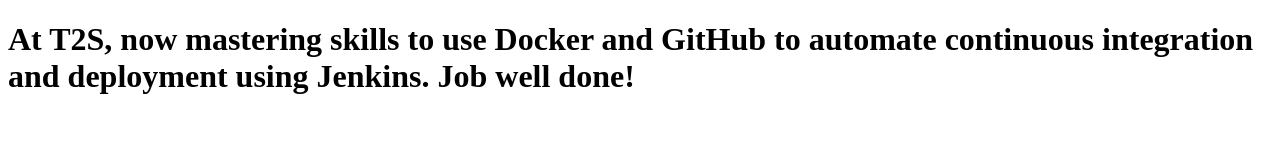
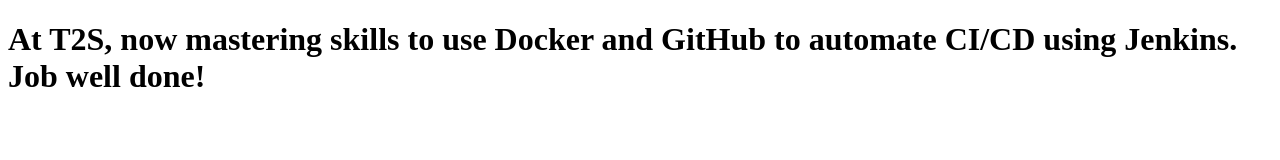
Before and after one commit to Here2ServeU/jenkins-github-docker, a plain HTML site: page t2s-website/index.html in a window 1280 px wide. Drawn offline with Linux system fonts and the light colour scheme.

Commit message:
Adding install-jenkins.sh file

```diff
--- a/t2s-website/index.html
+++ b/t2s-website/index.html
@@ -1,14 +1,16 @@
 <!-- index.html -->
 <!DOCTYPE html>
 <html lang="en">
+
 <head>
-  <meta charset="UTF-8">
-  <meta name="viewport" content="width=device-width, initial-scale=1.0">
-  <title>T2S Website</title>
+    <meta charset="UTF-8">
+    <meta name="viewport" content="width=device-width, initial-scale=1.0">
+    <title>T2S Website</title>
 </head>
+
 <body>
-  <h1>At T2S, now mastering skills to use Docker and GitHub
-    to automate continuous integration and deployment using Jenkins.
-    Job well done!</h1>
+    <h1>At T2S, now mastering skills to use Docker and GitHub
+        to automate CI/CD using Jenkins. Job well done!</h1>
 </body>
+
 </html>
```
Also changed, not shown: 2 other files.
